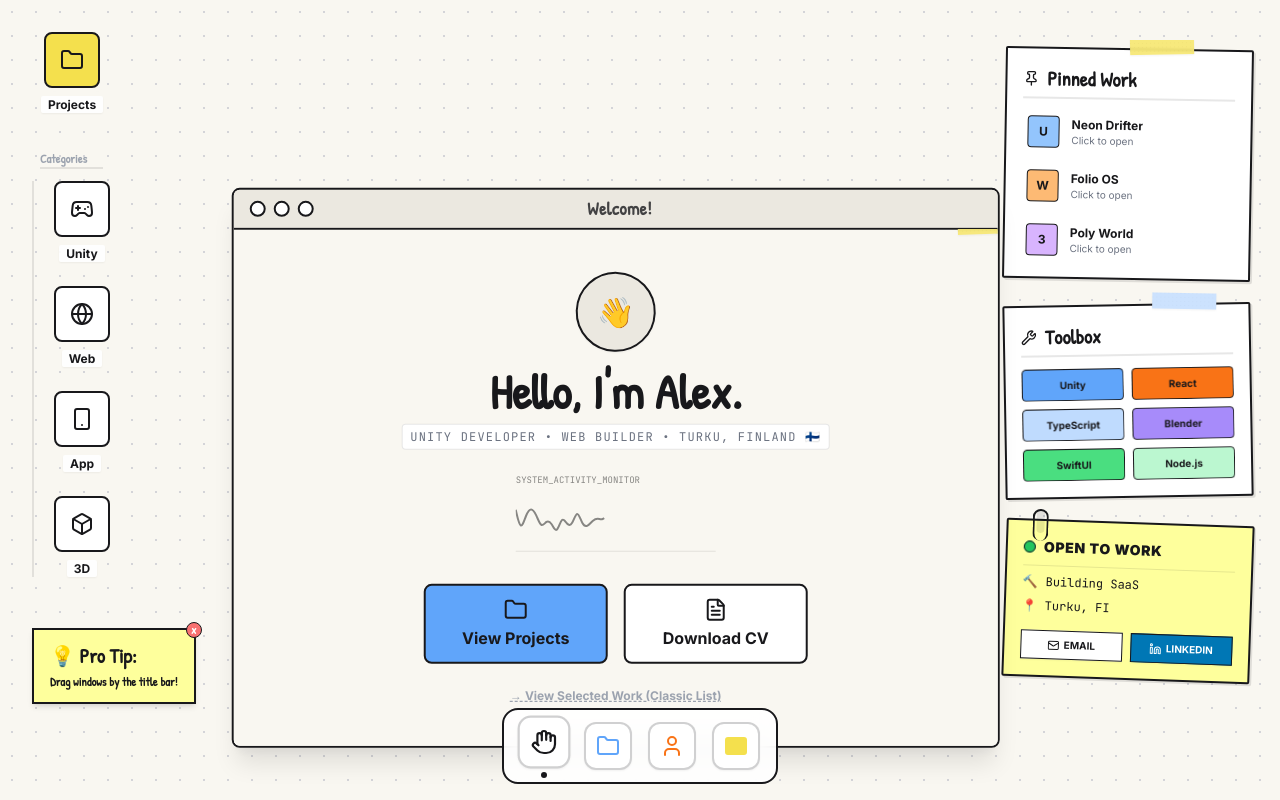
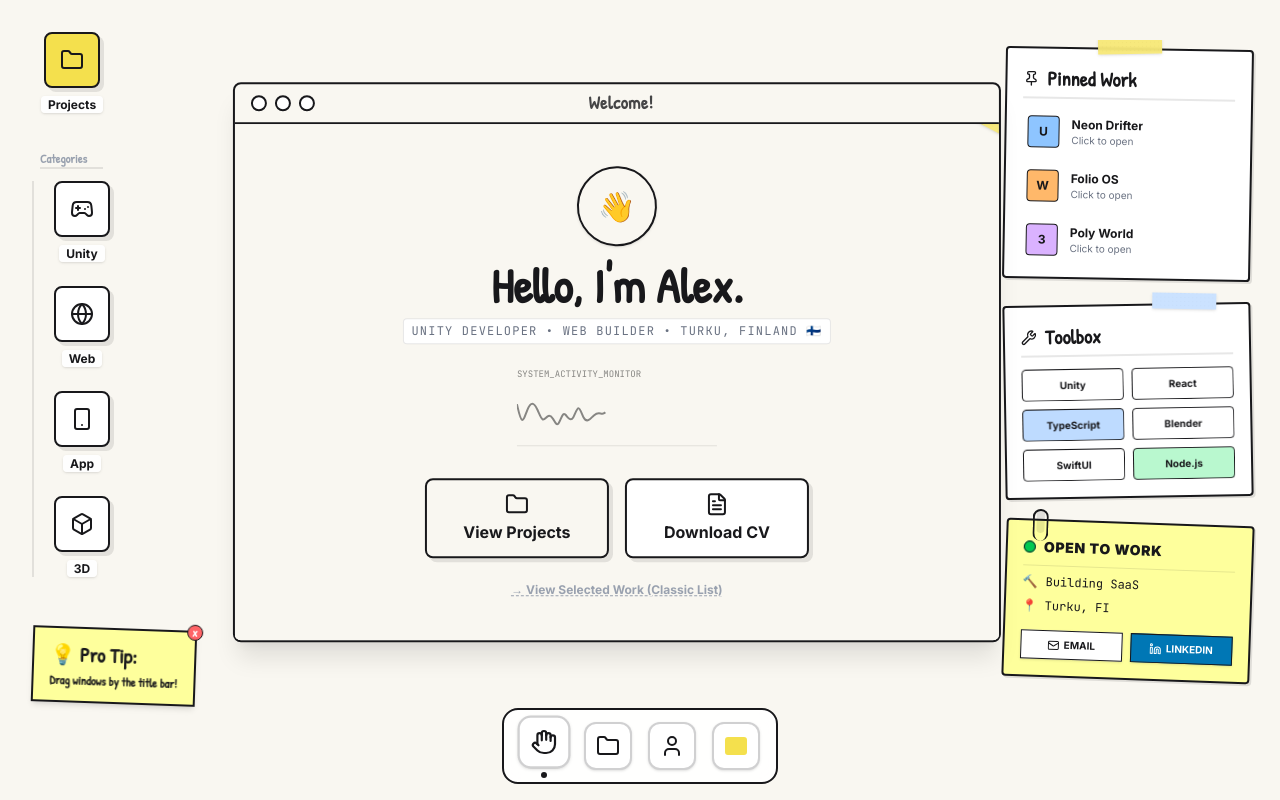
Before and after one commit to ZaftZhou/mywebsitenotebook, a React (Vite) app: page / in a window 1280 px wide. Built offline with nearby package versions, Linux system fonts and the light colour scheme.

Commit message:
V1 basic works

```diff
--- a/index.html
+++ b/index.html
@@ -9,80 +9,9 @@
     <link rel="preconnect" href="https://fonts.googleapis.com">
     <link rel="preconnect" href="https://fonts.gstatic.com" crossorigin>
     <link href="https://fonts.googleapis.com/css2?family=Patrick+Hand&family=Inter:wght@400;500;600;700;900&family=JetBrains+Mono:wght@400;500&display=swap" rel="stylesheet">
-
-    <!-- Tailwind CSS -->
-    <script src="https://cdn.tailwindcss.com"></script>
-    <script>
-        tailwind.config = {
-            theme: {
-                extend: {
-                    colors: {
-                        paper: '#F9F7F1',
-                        paperDark: '#EBE8E0',
-                        ink: '#18181b',
-                        tape: '#F4E04D',
-                        catUnity: '#60A5FA',
-                        catWeb: '#F97316',
-                        catApp: '#4ADE80',
-                        cat3D: '#A78BFA',
-                    },
-                    fontFamily: {
-                        hand: ['"Patrick Hand"', 'cursive'],
-                        sans: ['"Inter"', 'sans-serif'],
-                        mono: ['"JetBrains Mono"', 'monospace'],
-                    },
-                    boxShadow: {
-                        'paper': '4px 4px 0px rgba(24, 24, 27, 0.1)',
-                        'paper-hover': '6px 6px 0px rgba(24, 24, 27, 0.15)',
-                        'window': '0 20px 25px -5px rgba(0, 0, 0, 0.1), 0 10px 10px -5px rgba(0, 0, 0, 0.04)',
-                        'widget': '2px 2px 0px rgba(0,0,0,0.1)',
-                    },
-                    backgroundImage: {
-                        'grid-paper': "radial-gradient(#d4d4d8 1px, transparent 1px)",
-                    },
-                    borderRadius: {
-                        'window': '12px',
-                    },
-                    animation: {
-                        'float': 'float 3s ease-in-out infinite',
-                    }
-                }
-            }
-        }
-    </script>
-    <style>
-        body {
-            background-color: #F9F7F1;
-            color: #18181b;
-            overflow: hidden;
-            font-family: 'Inter', sans-serif;
-        }
-        .os-scrollbar::-webkit-scrollbar { width: 6px; }
-        .os-scrollbar::-webkit-scrollbar-thumb { background: #d4d4d8; border-radius: 4px; }
-        .os-scrollbar::-webkit-scrollbar-thumb:hover { background: #a1a1aa; }
-
-        .flip-card { perspective: 1000px; }
-        .flip-card-inner { transition: transform 0.6s; transform-style: preserve-3d; position: relative; width: 100%; height: 100%; }
-        .flip-card:hover .flip-card-inner { transform: rotateY(180deg); }
-        .backface-hidden { backface-visibility: hidden; }
-        .rotate-y-180 { transform: rotateY(180deg); }
-        .transform-style-3d { transform-style: preserve-3d; }
-    </style>
-<script type="importmap">
-{
-  "imports": {
-    "react/": "https://esm.sh/react@^19.2.3/",
-    "react": "https://esm.sh/react@^19.2.3",
-    "react-dom/": "https://esm.sh/react-dom@^19.2.3/",
-    "recharts": "https://esm.sh/recharts@^3.6.0",
-    "lucide-react": "https://esm.sh/lucide-react@^0.562.0",
-    "d3": "https://esm.sh/d3@^7.9.0",
-    "framer-motion": "https://esm.sh/framer-motion@^12.23.26"
-  }
-}
-</script>
 </head>
 <body>
     <div id="root"></div>
+    <script type="module" src="/src/main.tsx"></script>
 </body>
 </html>
--- /dev/null
+++ b/postcss.config.js
@@ -0,0 +1,5 @@
+export default {
+    plugins: {
+        '@tailwindcss/postcss': {},
+    },
+}
--- /dev/null
+++ b/src/index.css
@@ -0,0 +1,71 @@
+@import "tailwindcss";
+
+@theme {
+    --color-paper: #F9F7F1;
+    --color-paper-dark: #EBE8E0;
+    --color-ink: #18181b;
+    --color-tape: #F4E04D;
+    --color-cat-unity: #60A5FA;
+    --color-cat-web: #F97316;
+    --color-cat-app: #4ADE80;
+    --color-cat-3d: #A78BFA;
+
+    --font-hand: "Patrick Hand", cursive;
+    --font-sans: "Inter", sans-serif;
+    --font-mono: "JetBrains Mono", monospace;
+
+    --shadow-paper: 4px 4px 0px rgba(24, 24, 27, 0.1);
+    --shadow-paper-hover: 6px 6px 0px rgba(24, 24, 27, 0.15);
+    --shadow-window: 0 20px 25px -5px rgba(0, 0, 0, 0.1), 0 10px 10px -5px rgba(0, 0, 0, 0.04);
+    --shadow-widget: 2px 2px 0px rgba(0, 0, 0, 0.1);
+
+    --radius-window: 12px;
+}
+
+body {
+    background-color: #F9F7F1;
+    color: #18181b;
+    overflow: hidden;
+    font-family: 'Inter', sans-serif;
+}
+
+.os-scrollbar::-webkit-scrollbar {
+    width: 6px;
+}
+
+.os-scrollbar::-webkit-scrollbar-thumb {
+    background: #d4d4d8;
+    border-radius: 4px;
+}
+
+.os-scrollbar::-webkit-scrollbar-thumb:hover {
+    background: #a1a1aa;
+}
+
+.flip-card {
+    perspective: 1000px;
+}
+
+.flip-card-inner {
+    transition: transform 0.6s;
+    transform-style: preserve-3d;
+    position: relative;
+    width: 100%;
+    height: 100%;
+}
+
+.flip-card:hover .flip-card-inner {
+    transform: rotateY(180deg);
+}
+
+.backface-hidden {
+    backface-visibility: hidden;
+}
+
+.rotate-y-180 {
+    transform: rotateY(180deg);
+}
+
+.transform-style-3d {
+    transform-style: preserve-3d;
+}
--- /dev/null
+++ b/src/main.tsx
@@ -0,0 +1,16 @@
+import React from 'react';
+import ReactDOM from 'react-dom/client';
+import App from '../App';
+import './index.css';
+
+const rootElement = document.getElementById('root');
+if (!rootElement) {
+    throw new Error("Could not find root element to mount to");
+}
+
+const root = ReactDOM.createRoot(rootElement);
+root.render(
+    <React.StrictMode>
+        <App />
+    </React.StrictMode>
+);
--- a/vite.config.ts
+++ b/vite.config.ts
@@ -5,10 +5,6 @@ import react from '@vitejs/plugin-react';
 export default defineConfig(({ mode }) => {
   const env = loadEnv(mode, '.', '');
   return {
-      server: {
-        port: 3000,
-        host: '0.0.0.0',
-      },
     plugins: [react()],
     define: {
       'process.env.API_KEY': JSON.stringify(env.GEMINI_API_KEY),
@@ -18,6 +14,9 @@ export default defineConfig(({ mode }) => {
       alias: {
         '@': path.resolve(__dirname, '.'),
       }
+    },
+    build: {
+      outDir: 'dist',
     }
   };
 });
```
Also changed, not shown: package.json (+10 -4 lines), 1 other file (tests, documents, lock files or other folders). Lines whose indentation alone changed are shown as unchanged.
